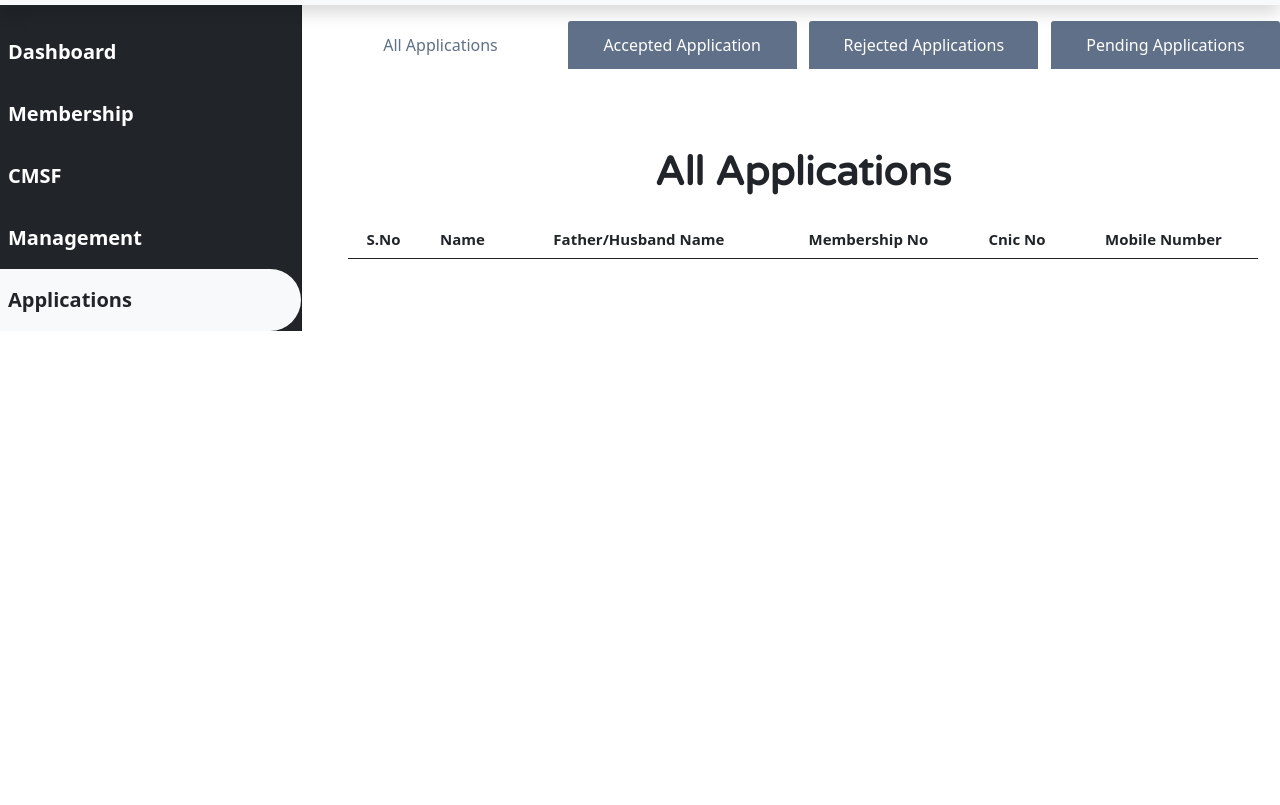
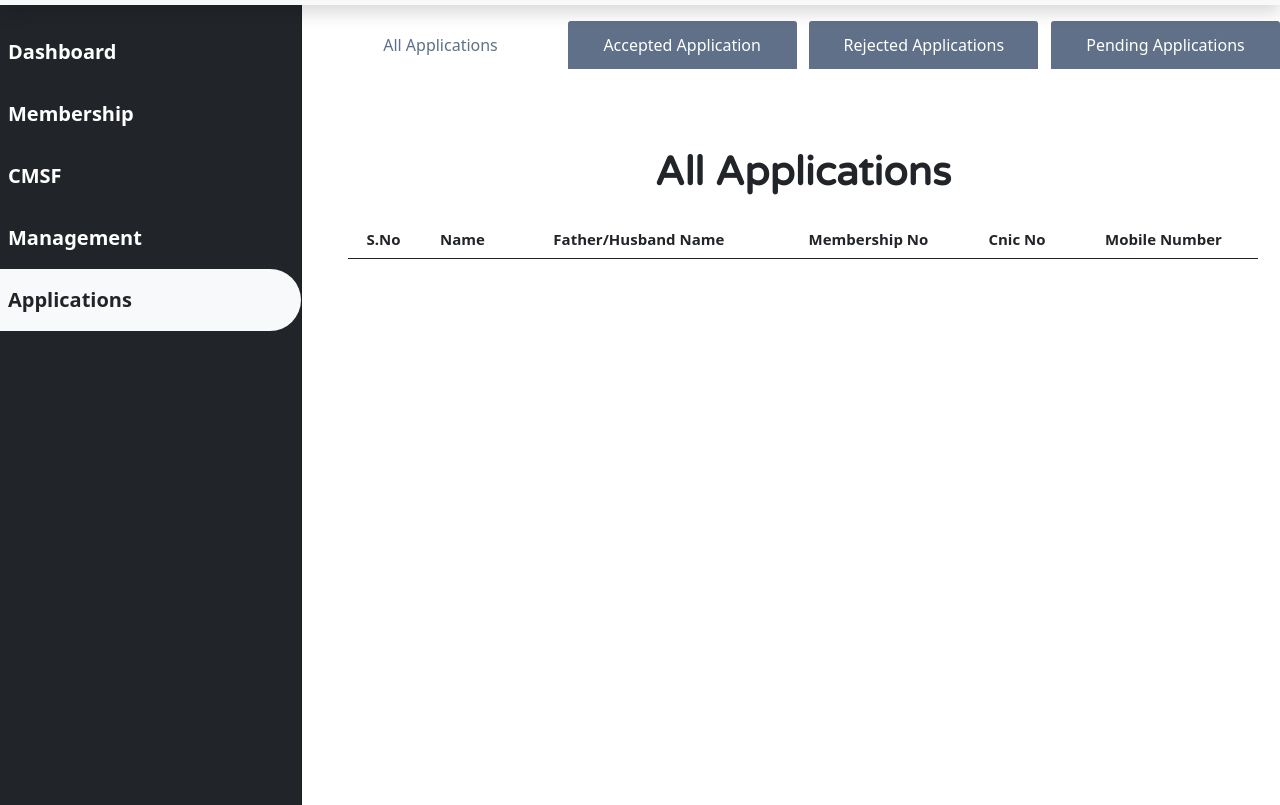
Before and after one commit to mraqib021/cmjchakiwara021, a plain HTML site: page adminpages/applications.html in a window 1280 px wide. Shown: the part 75-880 px from the top of the page. Before the commit the page ends 800 px from the top, so only its background shows below. Drawn offline with nearby package versions, Linux system fonts and the light colour scheme; no server answers.

Commit message:
bug application

```diff
--- a/adminpages/applications.html
+++ b/adminpages/applications.html
@@ -53,7 +53,7 @@
     <div class="container-xxl p-0">
         <div class="row">
             <div class="col-3">
-                <div class="offcanvas.show offcanvas-start bg-dark m-0" id="off_canvas"
+                <div class="offcanvas.show offcanvas-start vh-100 bg-dark m-0" id="off_canvas"
                     style=" width: 100%; height: 100%; transform: none;">
                     <div class="offcanvas-body p-0 pt-3 text-white">
                         <ul class="navbar-nav">
```
Also changed, not shown: index.html (+1 -0 lines).
